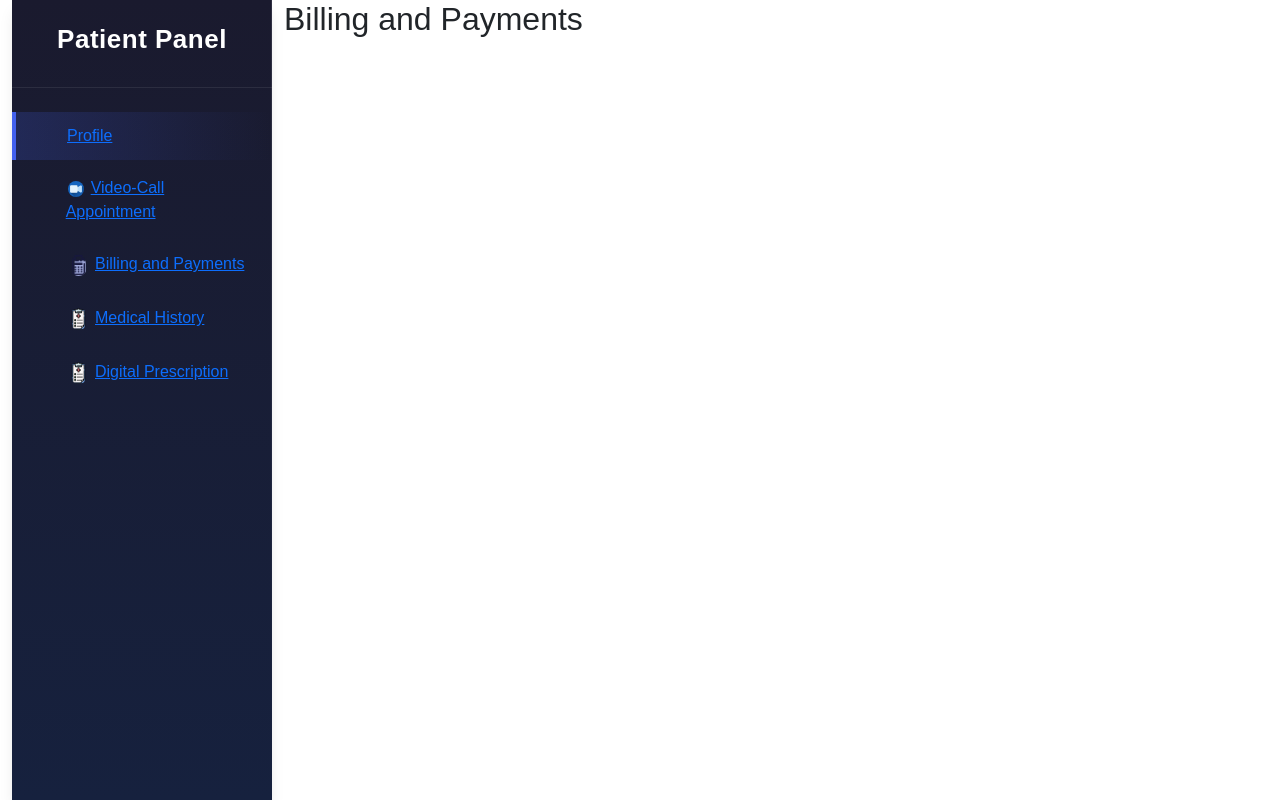
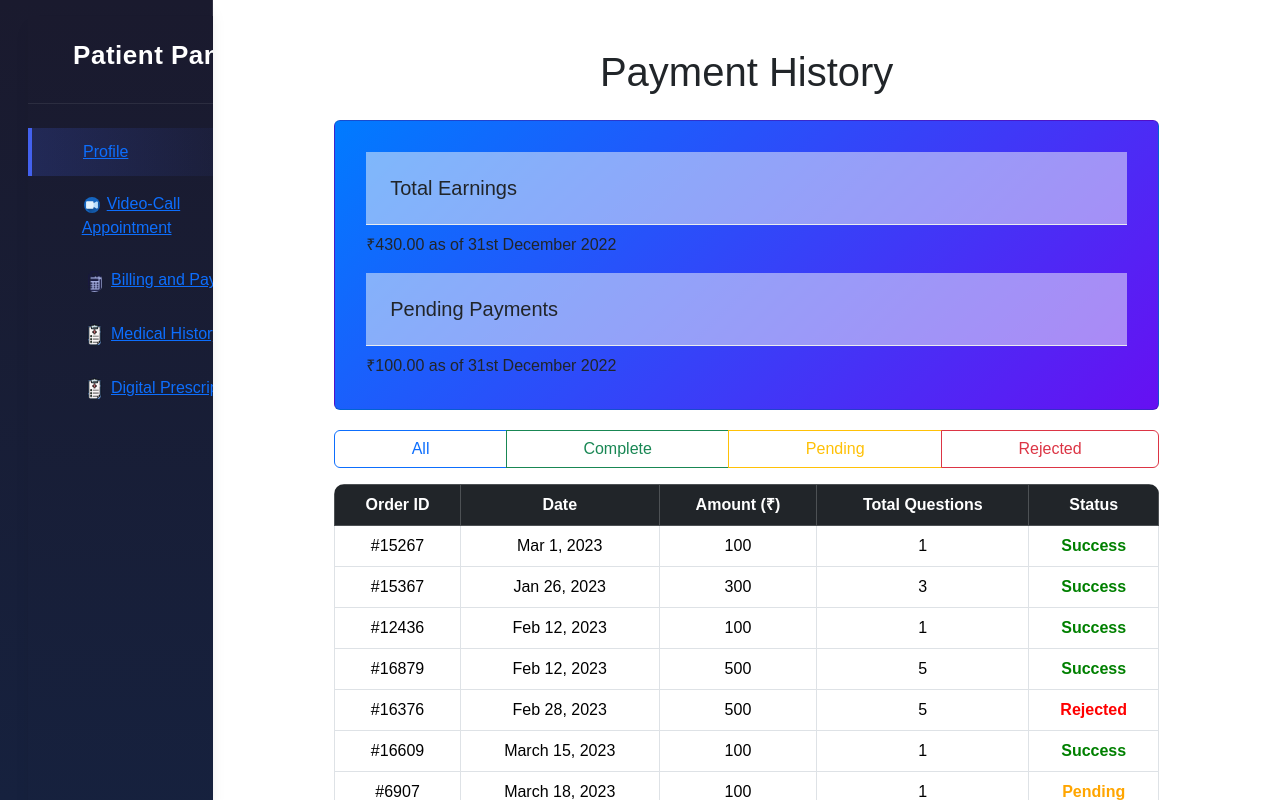
Before and after one commit to PThanushree/HMS-demo, a React (Vite) app: page /Billing in a window 1280 px wide. Built offline with nearby package versions, Linux system fonts and the light colour scheme.

Commit message:
payment commit

```diff
--- a/App.jsx
+++ b/App.jsx
@@ -221,26 +221,36 @@ import MedicalHist from "./src/MedicalHist.jsx";
 import PHeader from "./src/PHeader.jsx";
 import Digital from "./src/Digital_pres.jsx";
 
+
+// import { BrowserRouter, Routes, Route } from "react-router-dom";
+// import Dashboard from "./Dashboard";
+// import Profile from "./Profile";
+// import VideoCall from "./VideoCall";
+// import Billing from "./Billing";
+// import MedicalHist from "./MedicalHist";
+// import Digital from "./Digital";
+// import 'bootstrap/dist/css/bootstrap.min.css';
+
 function App() {
   return (
     <BrowserRouter>
+      <div className="container-fluid">
+        <div className="row vh-100">
+          {/* Sidebar */}
+          <nav className="col-md-3 col-lg-2 d-md-block bg-dark text-white sidebar p-3 vh-100">
+            <Dashboard />
+          </nav>
 
-      <div className="d-flex">
-        <div className="col-auto">
-          <Dashboard />
-        </div>
-        <div>
-
-
-          <Routes>
-          <Route path="/" element={<Profile/>} />
-            <Route path="/videoCall" element={<VideoCall />} />{" "}
-            {/* Correct capitalization */}
-            <Route path="/Billing" element={<Billing />} />
-            <Route path="/medicalHist" element={<MedicalHist />} />
-            <Route path="/Prescription" element={<Digital />} />
-
-          </Routes>
+          {/* Main Content */}
+          <main className="col-md-9 col-lg-10 d-flex flex-column p-4" style={{ height: "100vh", overflowY: "auto" }}>
+            <Routes>
+              <Route path="/" element={<Profile />} />
+              <Route path="/videoCall" element={<VideoCall />} />
+              <Route path="/Billing" element={<Billing />} />
+              <Route path="/medicalHist" element={<MedicalHist />} />
+              <Route path="/Prescription" element={<Digital />} />
+            </Routes>
+          </main>
         </div>
       </div>
     </BrowserRouter>
--- a/src/Billing.jsx
+++ b/src/Billing.jsx
@@ -1,9 +1,75 @@
-import React from "react";
+// src/PaymentHistory.js
+import React from 'react';
+import "bootstrap/dist/css/bootstrap.min.css";
+import "./PaymentHistory.css";
 
-function Billing()
-{
+const PaymentHistory = () => {
+  const data = [
+    { id: '#15267', date: 'Mar 1, 2023', amount: 100, questions: 1, status: 'Success' },
+    { id: '#15367', date: 'Jan 26, 2023', amount: 300, questions: 3, status: 'Success' },
+    { id: '#12436', date: 'Feb 12, 2023', amount: 100, questions: 1, status: 'Success' },
+    { id: '#16879', date: 'Feb 12, 2023', amount: 500, questions: 5, status: 'Success' },
+    { id: '#16376', date: 'Feb 28, 2023', amount: 500, questions: 5, status: 'Rejected' },
+    { id: '#16609', date: 'March 15, 2023', amount: 100, questions: 1, status: 'Success' },
+    { id: '#6907', date: 'March 18, 2023', amount: 100, questions: 1, status: 'Pending' },
+  ];
+
   return (
-    <h2>Billing and Payments</h2>
+    <div className="d-flex vh-100">
+      {/* Main Content Container */}
+      <div className="container-fluid mt-4 payment-history-container flex-grow-1">
+        <h1 className="text-center mb-4">Payment History</h1>
+        <div className="row justify-content-center h-100">
+          <div className="col-lg-10 col-md-12 d-flex flex-column h-100">
+            <div className="card summary-card">
+              <div className="card-body">
+                <h5 className="card-title">Total Earnings</h5>
+                <p className="card-text">₹430.00 as of 31st December 2022</p>
+                <h5 className="card-title">Pending Payments</h5>
+                <p className="card-text">₹100.00 as of 31st December 2022</p>
+              </div>
+            </div>
+
+            <div className="btn-group filter-buttons mb-3" role="group">
+              <button type="button" className="btn btn-outline-primary">All</button>
+              <button type="button" className="btn btn-outline-success">Complete</button>
+              <button type="button" className="btn btn-outline-warning">Pending</button>
+              <button type="button" className="btn btn-outline-danger">Rejected</button>
+            </div>
+
+            <div className="table-responsive flex-grow-1 overflow-auto" style={{ maxHeight: '60vh' }}>
+              <table className="table table-hover table-bordered text-center">
+                <thead className="table-dark">
+                  <tr>
+                    <th>Order ID</th>
+                    <th>Date</th>
+                    <th>Amount (₹)</th>
+                    <th>Total Questions</th>
+                    <th>Status</th>
+                  </tr>
+                </thead>
+                <tbody>
+                  {data.map((item) => (
+                    <tr key={item.id} className="align-middle">
+                      <td>{item.id}</td>
+                      <td>{item.date}</td>
+                      <td>{item.amount}</td>
+                      <td>{item.questions}</td>
+                      <td className={`status ${item.status.toLowerCase()}`}>{item.status}</td>
+                    </tr>
+                  ))}
+                </tbody>
+              </table>
+            </div>
+
+            <div className="pagination-info mt-3 text-center">
+              <span>10 per page</span>
+            </div>
+          </div>
+        </div>
+      </div>
+    </div>
   );
-}
-export default Billing;
+};
+
+export default PaymentHistory;
--- a/src/Dashboard.css
+++ b/src/Dashboard.css
@@ -61,6 +61,10 @@ body {
   grid-template-columns: var(--sidebar-width) 1fr;
   grid-template-rows: var(--header-height) 1fr;
   min-height: 100vh;
+}
+.mainContainer{
+  width:100%;
+  margin: 0;
 }
 
 /* Sidebar */
--- a/src/Dashboard.jsx
+++ b/src/Dashboard.jsx
@@ -15,7 +15,7 @@ function Dashboard() {
   return (
     <div className="container flex h-screen">
       {/* Sidebar */}
-      <div className="sidebar">
+      <div className="sidebar ">
         <div className="logo">
           <h1>Patient Panel</h1>
         </div>
--- /dev/null
+++ b/src/PaymentHistory.css
@@ -0,0 +1,45 @@
+.payment-history-container {
+    max-width: 1200px;
+    margin: auto;
+  }
+
+  .summary-card {
+    background: linear-gradient(135deg, #007bff, #6610f2);
+    color: white;
+    border-radius: 10px;
+    padding: 15px;
+    margin-bottom: 20px;
+  }
+
+  .filter-buttons .btn {
+    min-width: 100px;
+  }
+
+  .table-responsive {
+    border-radius: 10px;
+    overflow: hidden;
+  }
+
+  .table-hover tbody tr:hover {
+    background-color: rgba(0, 0, 0, 0.05);
+  }
+
+  .status.success {
+    color: green;
+    font-weight: bold;
+  }
+
+  .status.pending {
+    color: orange;
+    font-weight: bold;
+  }
+
+  .status.rejected {
+    color: red;
+    font-weight: bold;
+  }
+
+  .pagination-info {
+    font-size: 14px;
+    color: gray;
+  }
--- a/src/Profile.jsx
+++ b/src/Profile.jsx
@@ -6,9 +6,9 @@ import "bootstrap/dist/css/bootstrap.css";
 
 function Profile() {
   return (
-    <div >
+    <div className="container-fluid p-3">
 
-      <div className="header">
+      <div className="header d-flex align-items-center mb-4">
         <div className="user-profile">
           <div className="profile-img">JD</div>
           <div className="user-info">
@@ -19,7 +19,7 @@ function Profile() {
       </div>
 
       {/* Main Container */}
-      <div className="main-content">
+      <div className="main-content d-flex flex-column flex-md-row">
         <div className="patient-detail">
           <div className="page-title">
             <div className="title">Patient Detail</div>
```
